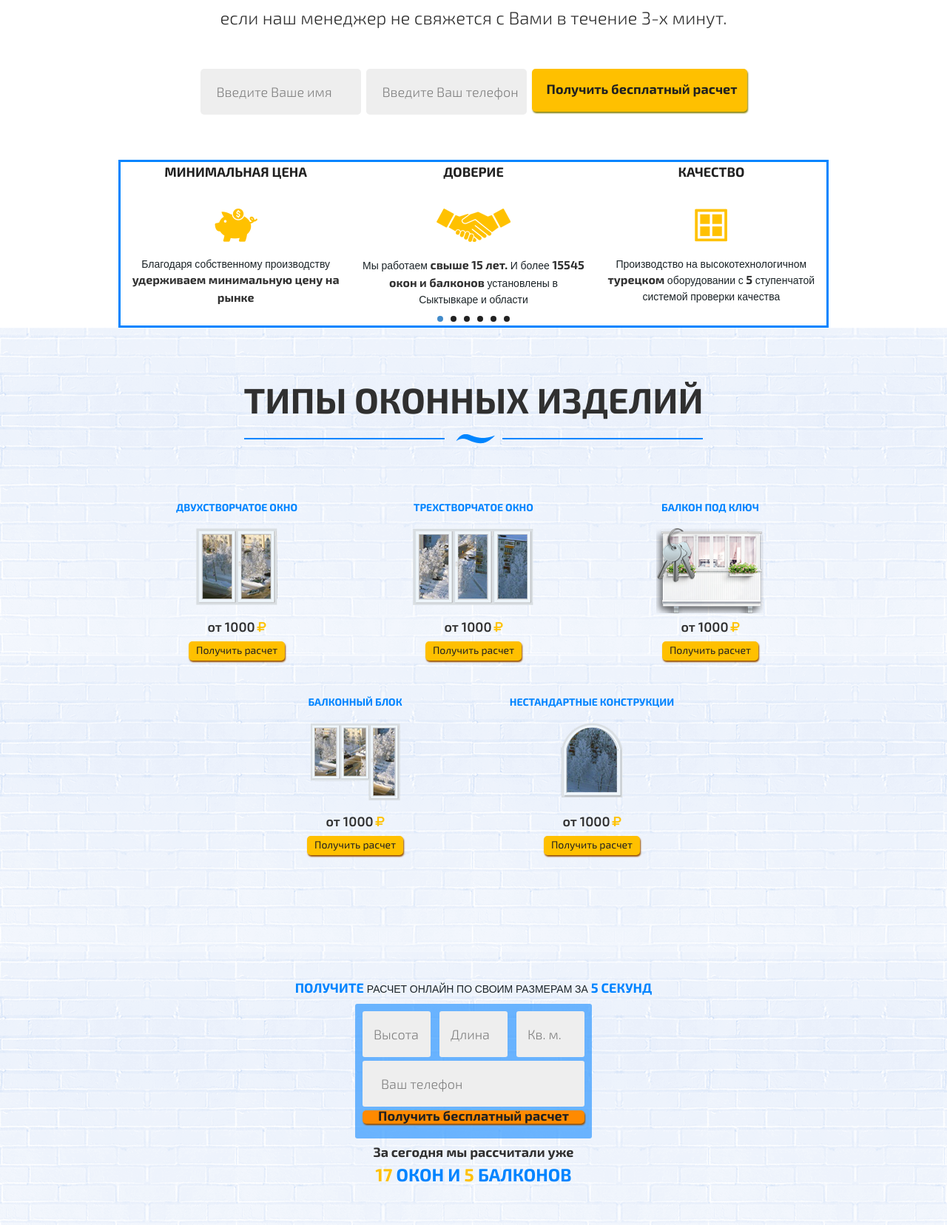
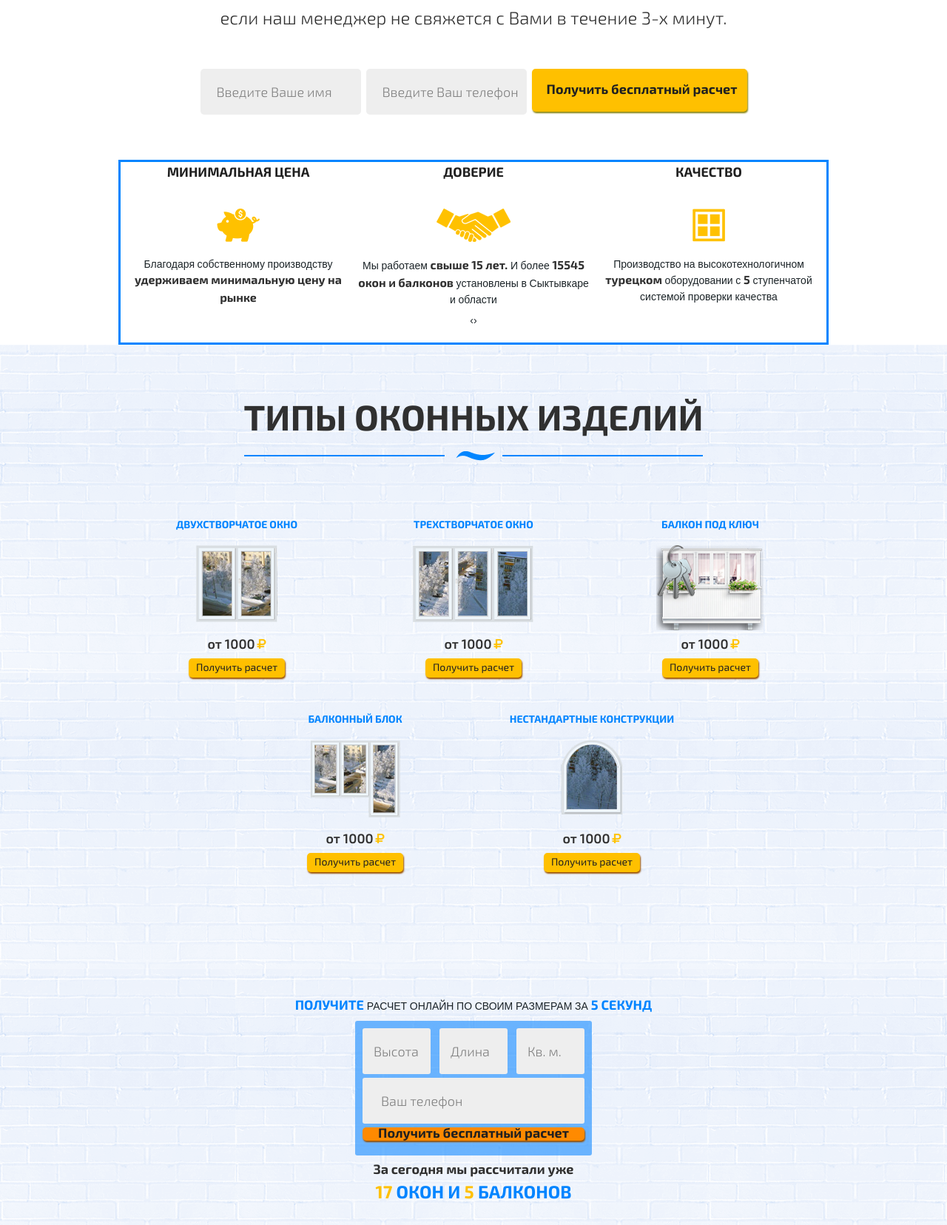
Before and after one commit to smartdeal/105-okna-arsenal, a PHP site: page / in a window 1280 px wide. Shown: the part 1320-2976 px from the top of the page at 74% size. Run offline with PHP 8.4, Linux system fonts and the light colour scheme; some libraries are stand-ins or nearby versions.

Commit message:
gum s-type new slider - owl

```diff
--- a/css/main-gum.css
+++ b/css/main-gum.css
@@ -194,22 +194,22 @@ form .field_error {
   background: url(../images/bg_structure.png); }
 
 /* main css section */
-.section .lSAction {
+.section .owl-nav {
   position: absolute;
   top: 30%;
   left: 0;
   right: 0; }
-.section .lSAction > a {
+.section .owl-nav > div {
   position: absolute;
   background: #0084ff url() center no-repeat;
   width: 40px;
   height: 40px;
   border-radius: 50%;
   opacity: 1; }
-.section .lSAction > .lSPrev {
+.section .owl-nav > .owl-prev {
   background-image: url(../images/icon-arrow-left-white.png);
   left: 0; }
-.section .lSAction > .lSNext {
+.section .owl-nav > .owl-next {
   background-image: url(../images/icon-arrow-right-white.png);
   right: 0; }
 .section .s-types .lSAction {
--- a/css/main-gum.scss
+++ b/css/main-gum.scss
@@ -234,10 +234,10 @@ form .field_error {
 
 
 .section {
-    .lSAction {position: absolute; top: 30%; left: 0; right: 0;}
-    .lSAction > a {position: absolute; background: $blue url() center no-repeat; width: 40px; height: 40px; border-radius: 50%; opacity: 1;}
-    .lSAction > .lSPrev {background-image: url(../images/icon-arrow-left-white.png); left: 0;}
-    .lSAction > .lSNext {background-image: url(../images/icon-arrow-right-white.png); right: 0;}
+    .owl-nav {position: absolute; top: 30%; left: 0; right: 0;}
+    .owl-nav > div {position: absolute; background: $blue url() center no-repeat; width: 40px; height: 40px; border-radius: 50%; opacity: 1;}
+    .owl-nav > .owl-prev {background-image: url(../images/icon-arrow-left-white.png); left: 0;}
+    .owl-nav > .owl-next {background-image: url(../images/icon-arrow-right-white.png); right: 0;}
     .s-types .lSAction {top: 80px;}
 }
 
--- a/css/main-rasik.css
+++ b/css/main-rasik.css
@@ -238,6 +238,43 @@ input {
 .s-types .b-types-list .item button {
   background-color: #ffc000; }
 
+.b-bull-list .title {
+  color: #202020;
+  font: 700 18px / 30px Exo2;
+  text-transform: uppercase;
+  margin-bottom: 33px; }
+.b-bull-list .item .txt span {
+  color: #303030;
+  font: 700 16px / 24px Exo2; }
+.b-bull-list .item .icon {
+  margin: 0 auto;
+  vertical-align: top;
+  margin-bottom: 20px; }
+.b-bull-list .item .i_1 {
+  background-image: url(../images/s-bull_i_1.png);
+  width: 58px;
+  height: 45px; }
+.b-bull-list .item .i_2 {
+  background: url(../images/s-bull_i_2.png);
+  width: 100px;
+  height: 45px; }
+.b-bull-list .item .i_3 {
+  background: url(../images/s-bull_i_3.png);
+  height: 45px;
+  width: 44px; }
+.b-bull-list .item .i_4 {
+  background: url(../images/s-bull_i_4.png);
+  width: 37px;
+  height: 49px; }
+.b-bull-list .item .i_5 {
+  background: url(../images/s-bull_i_5.png);
+  width: 49px;
+  height: 45px; }
+.b-bull-list .item .i_6 {
+  background: url(../images/s-bull_i_3.png);
+  height: 45px;
+  width: 44px; }
+
 .s-discount {
   color: #0084ff;
   font: 700 18px / 30px Exo2;
@@ -476,6 +513,9 @@ input[type="text"]::-webkit-input-placeholder {
 .hidden-sm {
   display: none !important; }
 
+/* ********************************** */
+/* end main */
+/* ********************************** */
 @media (min-width: 768px) {
   .hidden-sm {
     display: block !important; }
@@ -612,42 +652,6 @@ input[type="text"]::-webkit-input-placeholder {
   .s-bull {
     margin: 0 auto; }
     .s-bull .b-bull-wrap {
-      border: 3px solid #0084ff; }
-    .s-bull .b-bull-list .title {
-      color: #202020;
-      font: 700 18px / 30px Exo2;
-      text-transform: uppercase;
-      margin-bottom: 33px; }
-    .s-bull .b-bull-list .item .txt span {
-      color: #303030;
-      font: 700 16px / 24px Exo2; }
-    .s-bull .b-bull-list .item .icon {
-      margin: 0 auto;
-      vertical-align: top;
-      margin-bottom: 20px; }
-    .s-bull .b-bull-list .item .i_1 {
-      background-image: url(../images/s-bull_i_1.png);
-      width: 58px;
-      height: 45px; }
-    .s-bull .b-bull-list .item .i_2 {
-      background: url(../images/s-bull_i_2.png);
-      width: 100px;
-      height: 45px; }
-    .s-bull .b-bull-list .item .i_3 {
-      background: url(../images/s-bull_i_3.png);
-      height: 45px;
-      width: 44px; }
-    .s-bull .b-bull-list .item .i_4 {
-      background: url(../images/s-bull_i_4.png);
-      width: 37px;
-      height: 49px; }
-    .s-bull .b-bull-list .item .i_5 {
-      background: url(../images/s-bull_i_5.png);
-      width: 49px;
-      height: 45px; }
-    .s-bull .b-bull-list .item .i_6 {
-      background: url(../images/s-bull_i_3.png);
-      height: 45px;
-      width: 44px; } }
+      border: 3px solid #0084ff; } }
 
 /*# sourceMappingURL=main-rasik.css.map */
--- a/css/main-rasik.scss
+++ b/css/main-rasik.scss
@@ -305,6 +305,58 @@ input {
     }
 }
 
+        .b-bull-list {
+            .title {
+                color: #202020;
+                font: 700 18px / 30px Exo2;
+                text-transform: uppercase;
+                margin-bottom: 33px;
+            }
+            .item {
+                .txt {
+                    span {
+                        color: $text;
+                        font: 700 16px / 24px Exo2;
+                    }
+                }
+                .icon {
+                    margin: 0 auto;
+                    vertical-align: top;
+                    margin-bottom: 20px;
+                }
+                .i_1 {
+                    background-image: url(../images/s-bull_i_1.png);
+                    width: 58px;
+                    height: 45px;
+                }
+                .i_2 {
+                    background: url(../images/s-bull_i_2.png);
+                    width: 100px;
+                    height: 45px;
+                }
+                .i_3 {
+                    background: url(../images/s-bull_i_3.png);
+                    height: 45px;
+                    width: 44px;
+                }
+                .i_4 {
+                    background: url(../images/s-bull_i_4.png);
+                    width: 37px;
+                    height: 49px;
+                }
+                .i_5 {
+                    background: url(../images/s-bull_i_5.png);
+                    width: 49px;
+                    height: 45px;
+                }
+                .i_6 {
+                    background: url(../images/s-bull_i_3.png);
+                    height: 45px;
+                    width: 44px;
+                }
+            }
+        }
+
 .s-discount {
     color: $blue;
     font: 700 18px / 30px Exo2;
@@ -600,6 +652,12 @@ input[type="text"]::-webkit-input-placeholder {
     display: none !important;
 }
 
+
+/* ********************************** */
+/* end main */
+/* ********************************** */
+
+
 @media (min-width: 480px) {}
 
 @media (min-width: 768px) {
@@ -772,57 +830,6 @@ input[type="text"]::-webkit-input-placeholder {
         .b-bull-wrap {
             border: 3px solid $blue;
         }
-        .b-bull-list {
-            .title {
-                color: #202020;
-                font: 700 18px / 30px Exo2;
-                text-transform: uppercase;
-                margin-bottom: 33px;
-            }
-            .item {
-                .txt {
-                    span {
-                        color: $text;
-                        font: 700 16px / 24px Exo2;
-                    }
-                }
-                .icon {
-                    margin: 0 auto;
-                    vertical-align: top;
-                    margin-bottom: 20px;
-                }
-                .i_1 {
-                    background-image: url(../images/s-bull_i_1.png);
-                    width: 58px;
-                    height: 45px;
-                }
-                .i_2 {
-                    background: url(../images/s-bull_i_2.png);
-                    width: 100px;
-                    height: 45px;
-                }
-                .i_3 {
-                    background: url(../images/s-bull_i_3.png);
-                    height: 45px;
-                    width: 44px;
-                }
-                .i_4 {
-                    background: url(../images/s-bull_i_4.png);
-                    width: 37px;
-                    height: 49px;
-                }
-                .i_5 {
-                    background: url(../images/s-bull_i_5.png);
-                    width: 49px;
-                    height: 45px;
-                }
-                .i_6 {
-                    background: url(../images/s-bull_i_3.png);
-                    height: 45px;
-                    width: 44px;
-                }
-            }
-        }
     }
 }
 
--- a/index.html
+++ b/index.html
@@ -141,7 +141,7 @@
     <div class="s-bull">
         <div class="container">
             <div class="b-bull-wrap">
-                <div class="b-bull-list">
+                <div class="b-bull-list owl-carousel">
                     <div class="item i_1">
                         <div class="title">Минимальная цена</div>
                         <div class="icon i_1"></div>
@@ -183,7 +183,7 @@
             <img src="images/blue_line.png" alt="">
 
             <div class="b-types-wrap">
-                <div class="b-types-list">
+                <div class="b-types-list owl-carousel">
                     <div class="item">
                         <div class="title">ДВУХСТВОРЧАТОЕ ОКНО</div>
                         <div class="img i_1"></div>
@@ -280,7 +280,7 @@
         <div class="container">
             <div class="s-title">Наш спектр услуг</div>
             <div class="b-spectr-wrap">
-                <div class="b-spectr">
+                <div class="b-spectr owl-carousel">
                     <div class="item"><img src="images/icon_s-bullets_top_i1.png" alt=""></div>
                     <div class="item"><img src="images/icon_s-bullets_top_i2.png" alt=""></div>
                     <div class="item"><img src="images/icon_s-bullets_top_i3.png" alt=""></div>
@@ -297,7 +297,7 @@
         <div class="container">
             <div class="s-title">Наши работы и отзывы</div>
             <div class="b-reviews-wrap">
-                <div class="b-reviews-list">
+                <div class="b-reviews-list owl-carousel">
                     <div class="item">1</div>
                     <div class="item">2</div>
                     <div class="item">3</div>
@@ -343,7 +343,7 @@
         <div class="container">
             <div class="s-title">наши сертификаты</div>
             <div class="b-sert-wrap">
-                <div class="b-sert">
+                <div class="b-sert owl-carousel">
                     <div class="item">
                         <a href="images/icon_s-stock_i1.png" class="fancybox" rel="group1"></a><img src="images/icon_s-stock_i1.png" alt=""></div>
                     <div class="item">
@@ -359,7 +359,7 @@
         <div class="container">
             <div class="s-title">7 преимуществ заказать окно у нас</div>
             <div class="b-adv-wrap">
-                <div class="b-adv-list">
+                <div class="b-adv-list owl-carousel">
                     <div class="item">Выезд замерщик в день обращения</div>
                     <div class="item">Заключение договора на дому (скачать договор)</div>
                     <div class="item">Гарантия 5 лет</div>
@@ -504,10 +504,12 @@
     <script src="js/jquery.maskedinput.min.js"></script>
     <script src="js/bootstrap.min.js"></script>
     <link rel="stylesheet" type="text/css" href="js/fancybox/jquery.fancybox.css" media="screen" />
-    <link rel="stylesheet" type="text/css" href="js/ls/css/lightslider.min.css" media="screen" />
+    <!-- <link rel="stylesheet" type="text/css" href="js/ls/css/lightslider.min.css" media="screen" /> -->
+    <link rel="stylesheet" type="text/css" href="js/owl/assets/owl.carousel.min.css" media="screen" />
     <script type="text/javascript" src="js/fancybox/jquery.fancybox.pack.js"></script>
     <!--    <script type="text/javascript" src="js/bx/jquery.bxslider.min.js"></script>-->
-    <script type="text/javascript" src="js/ls/js/lightslider.min.js"></script>
+    <!-- <script type="text/javascript" src="js/ls/js/lightslider.min.js"></script> -->
+    <script type="text/javascript" src="js/owl/owl.carousel.min.js"></script>
     <script src="js/main.js"></script>
 </body>
 
--- a/js/main.js
+++ b/js/main.js
@@ -165,9 +165,10 @@ console.log(checkWidth);
 if (checkWidth >= 768) {
     var s_vid_max_slides = 2;
 } else {
-    $('.b-spectr, .b-adv-list, .b-sert, .b-types-list').lightSlider({
-            item:1,
+    $('.b-spectr, .b-adv-list, .b-sert, .b-types-list').owlCarousel({
+            items:1,
             loop:true,
+            nav:true,
     });
 }
 // $(window).resize(size());
@@ -177,42 +178,29 @@ if (checkWidth < 975) {
 
 // rasik privet
 
-$('.b-bull-list').lightSlider({
-        item:3,
+$('.b-bull-list').owlCarousel({
+        items:1,
         loop:true,
-        slideMove:1,
-        easing: 'cubic-bezier(0.25, 0, 0.25, 1)',
-        speed:600,
-        responsive : [
-            {
-                breakpoint:992,
-                settings: {
-                    item:3,
+        nav:true,
+        // slideMove:1,
+        responsive : {
+            768 : {
+                    items:2,
+                    slideMove:2,
+                    slideMargin:6,
+            },
+            992:  {
+                    items:3,
                     slideMove:3,
                     slideMargin:6,
                   }
-            },
-            {
-                breakpoint:768,
-                settings: {
-                    item:2,
-                    slideMove:2,
-                    slideMargin:6,
-                  }
-            },
-            {
-                breakpoint:480,
-                settings: {
-                    item:1,
-                    slideMove:1
-                  }
-            }
-        ]
+        }
 });
 
-$('.b-reviews-list').lightSlider({
-        item:1,
+$('.b-reviews-list').owlCarousel({
+        items:1,
         loop:true,
+        nav:true,
 });
 
 $(".polit-popup").css('height', checkHeight*.7);
```
Also changed, not shown: js/ajax-loader.gif (deleted), js/owl.carousel.min.css (deleted), 2 other files.
